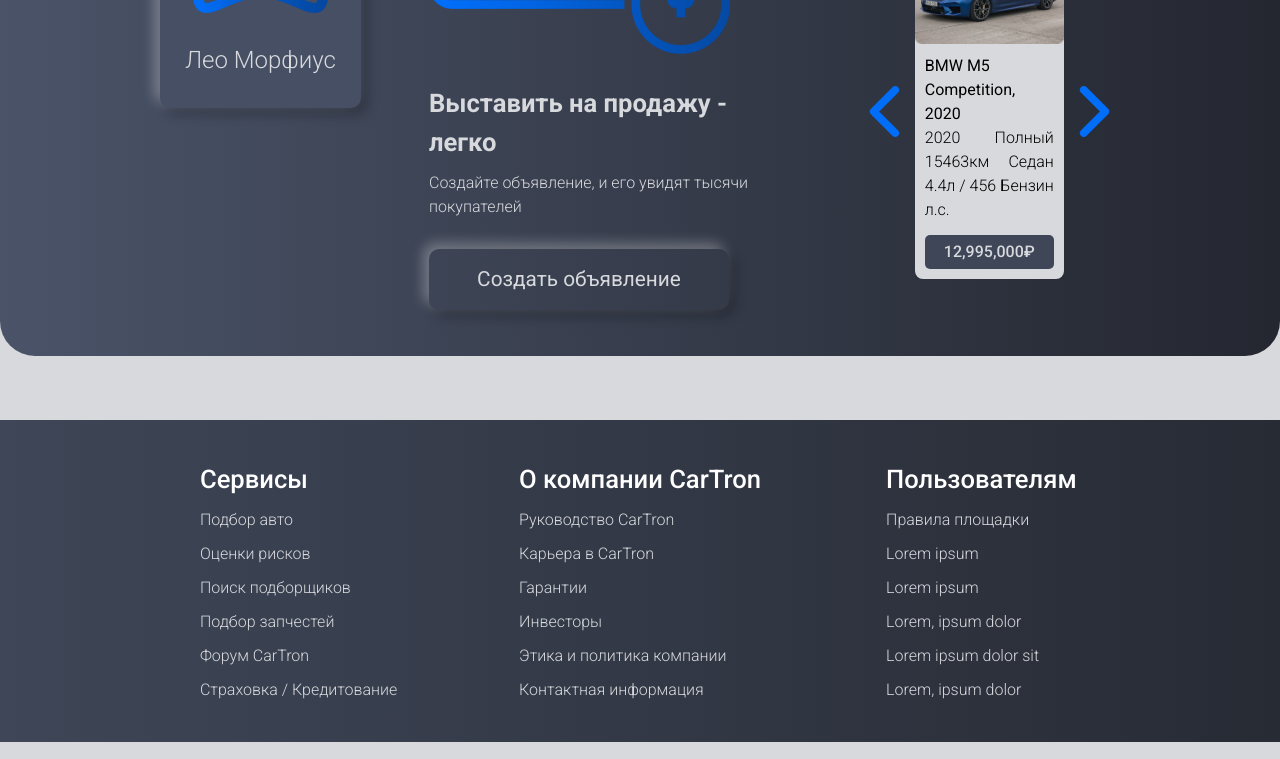
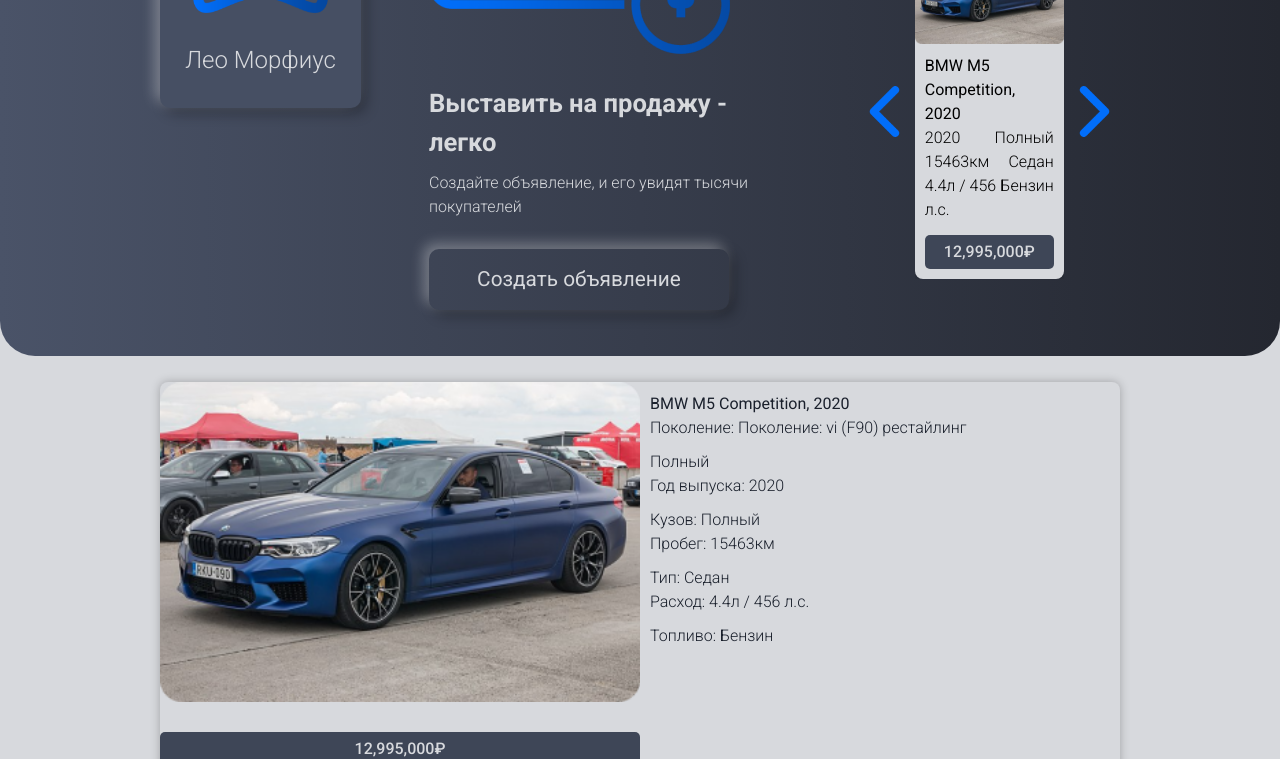
Before and after one commit to Saivelin/car, a Next.js app: page /users/1 in a window 1280 px wide. Shown: the part 300-1059 px from the top of the page. Built offline with nearby package versions, Linux system fonts and the light colour scheme.

Commit message:
userPage .8

```diff
--- a/src/components/YourAnnouncement.jsx
+++ b/src/components/YourAnnouncement.jsx
@@ -33,10 +33,10 @@
                     onSlideChange={() => console.log('slide change')}
                     onSwiper={(swiper) => console.log(swiper)}
                 >
-                    <SwiperSlide><CatalogTile tile={test[0]} /></SwiperSlide>
-                    <SwiperSlide><CatalogTile tile={test[0]} /></SwiperSlide>
-                    <SwiperSlide><CatalogTile tile={test[0]} /></SwiperSlide>
-                    <SwiperSlide><CatalogTile tile={test[0]} /></SwiperSlide>
+                    <SwiperSlide className='yourAnnouncement__slide'><CatalogTile tile={test[0]} /></SwiperSlide>
+                    <SwiperSlide className='yourAnnouncement__slide'><CatalogTile tile={test[0]} /></SwiperSlide>
+                    <SwiperSlide className='yourAnnouncement__slide'><CatalogTile tile={test[0]} /></SwiperSlide>
+                    <SwiperSlide className='yourAnnouncement__slide'><CatalogTile tile={test[0]} /></SwiperSlide>
                 </Swiper>
                 <img src="/nextarrow.webp" alt="" />
             </div>
--- a/src/pages/users/[id].jsx
+++ b/src/pages/users/[id].jsx
@@ -2,15 +2,21 @@
 import UserPageAddAnnouncement from "@/components/UserPageAddAnnouncement";
 import YourAnnouncement from "@/components/YourAnnouncement";
 import { useRouter } from "next/router";
+import CatalogTiles from "@/components/CatalogTiles";
 
 const Users = () => {
     const router = useRouter();
     const { id } = router.query
     return (
-        <div className="userMain">
-            <UserMain />
-            <UserPageAddAnnouncement />
-            <YourAnnouncement />
+        <div>
+            <div className="userMain">
+                <UserMain />
+                <UserPageAddAnnouncement />
+                <YourAnnouncement />
+            </div>
+            <div className="userAnnouncements">
+                <CatalogTiles />
+            </div>
         </div>
     );
 };
--- a/src/styles/components/_userMain.scss
+++ b/src/styles/components/_userMain.scss
@@ -31,3 +31,7 @@
         margin-top: 15%;
     }
 }
+
+.userAnnouncements{
+    padding: clamp(10px, 2%, 200px) clamp(10px,12.5%,350px);
+}
--- a/src/styles/components/_yourAnnouncement.scss
+++ b/src/styles/components/_yourAnnouncement.scss
@@ -1,3 +1,5 @@
+@import "../variables.scss";
+
 .yourAnnouncement{
     display: grid;
     h4{
@@ -18,4 +20,6 @@
         column-gap: 5px;
         margin-bottom: 10%;
     }
+    &__slide{
+    }
 }
```
